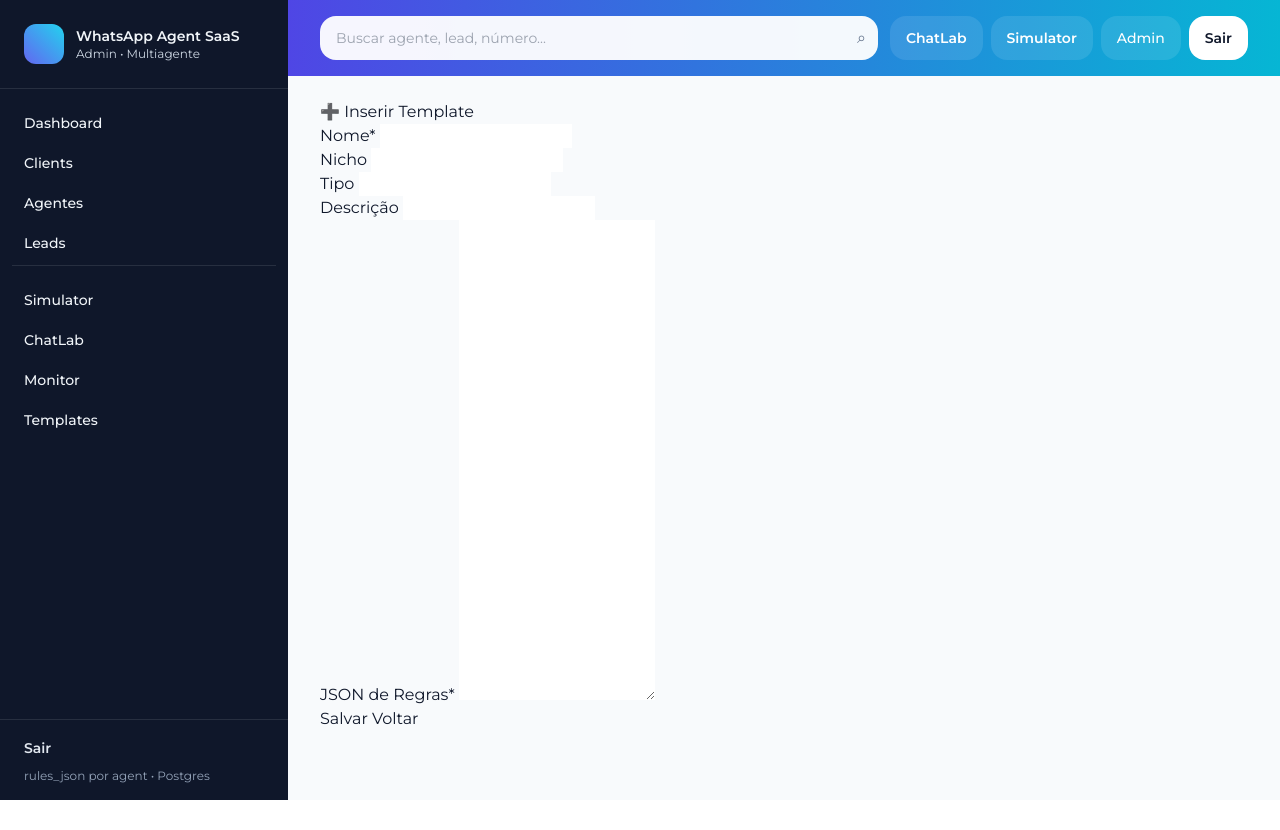
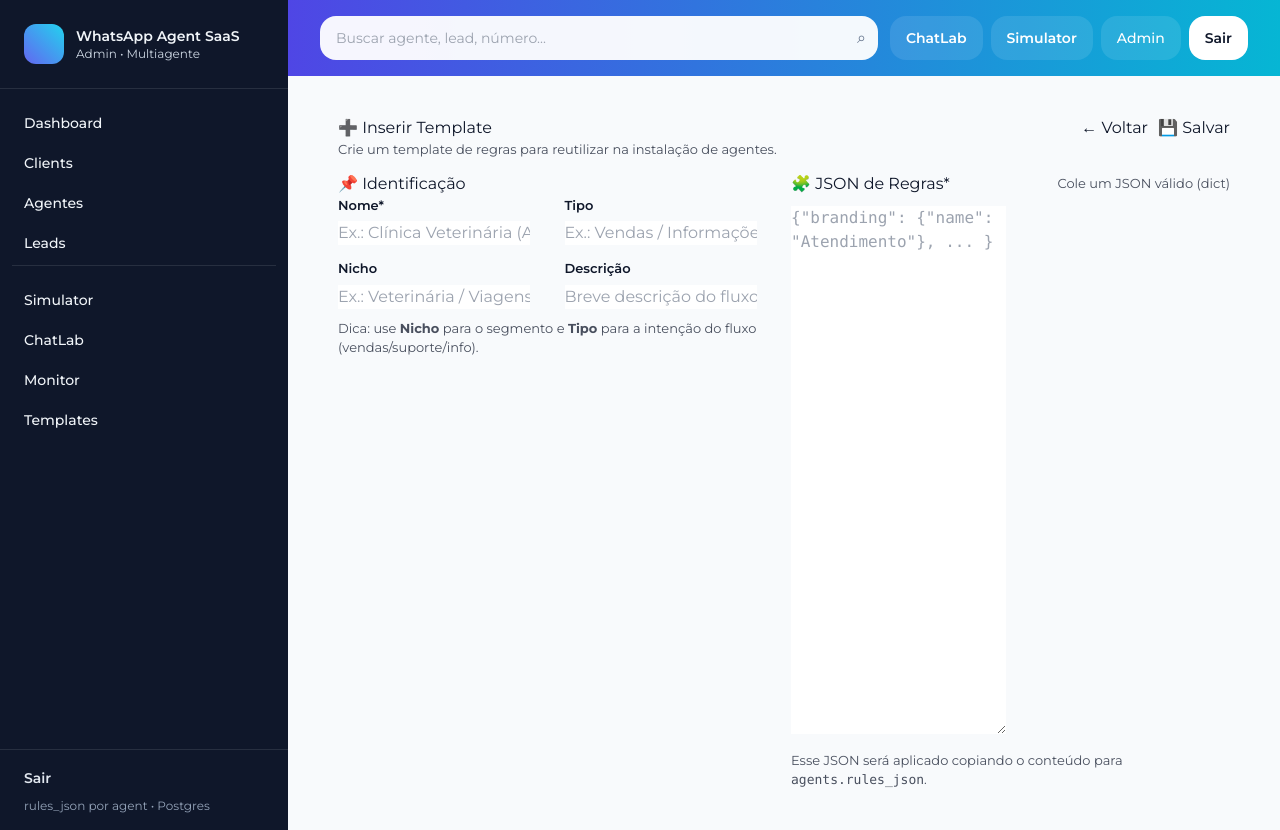
Before and after one commit to MarcilioLeiteSilva/whatsapp-agent, a FastAPI app: template app/templates/template_new.html in a window 1280 px wide. Before the commit the page ends 800 px from the top, so only its background shows below. Run offline with FastAPI, Linux system fonts and the light colour scheme; the template is opened without the code that fills it, so the values that code supplies are empty; some libraries are stand-ins or nearby versions.

Commit message:
Update template_new.html

```diff
--- a/app/templates/template_new.html
+++ b/app/templates/template_new.html
@@ -1,39 +1,93 @@
 {% extends "base.html" %}
-
 {% block content %}
 
-<h2>➕ Inserir Template</h2>
+<style>
+  .page-wrap { max-width: 1100px; margin: 0 auto; padding: 16px 18px; }
+  .page-head { display:flex; align-items:flex-start; justify-content:space-between; gap:12px; flex-wrap: wrap; }
+  .muted { opacity:.75; font-size: 13px; }
+  .grid { display:grid; grid-template-columns: 1fr 1fr; gap: 14px; }
+  .grid-1 { display:grid; grid-template-columns: 1fr; gap: 14px; }
+  @media (max-width: 980px){ .grid { grid-template-columns: 1fr; } }
+  .label { font-weight: 600; font-size: 13px; margin-bottom: 6px; }
+  textarea.codebox { font-family: ui-monospace, SFMono-Regular, Menlo, Monaco, Consolas, "Liberation Mono", "Courier New", monospace; }
+</style>
 
-<form method="post" action="{{ create_action }}">
+<div class="page-wrap">
+  <div class="page-head">
+    <div>
+      <h2 style="margin:0;">➕ Inserir Template</h2>
+      <div class="muted">Crie um template de regras para reutilizar na instalação de agentes.</div>
+    </div>
 
-  <div class="form-group">
-    <label>Nome*</label>
-    <input name="name" class="form-control" required>
+    <div style="display:flex; gap:10px; align-items:center;">
+      <a href="{{ back_url }}" class="btn btn-secondary">← Voltar</a>
+      <button form="tplForm" type="submit" class="btn btn-primary">💾 Salvar</button>
+    </div>
   </div>
 
-  <div class="form-group">
-    <label>Nicho</label>
-    <input name="niche" class="form-control">
-  </div>
+  {% if flash %}
+    <div class="alert alert-{{ flash.kind }}" style="margin-top:12px;">
+      {{ flash.message }}
+    </div>
+  {% endif %}
 
-  <div class="form-group">
-    <label>Tipo</label>
-    <input name="kind" class="form-control">
-  </div>
+  <form id="tplForm" method="post" action="{{ create_action }}" style="margin-top:12px;">
+    <div class="grid">
+      <div class="card">
+        <div class="card-body">
+          <h4 style="margin-top:0;">📌 Identificação</h4>
 
-  <div class="form-group">
-    <label>Descrição</label>
-    <input name="description" class="form-control">
-  </div>
+          <div class="grid">
+            <div>
+              <div class="label">Nome*</div>
+              <input name="name" class="form-control" required value="{{ form.name or '' }}" placeholder="Ex.: Clínica Veterinária (Atendimento)"/>
+            </div>
 
-  <div class="form-group">
-    <label>JSON de Regras*</label>
-    <textarea name="rules_text" rows="20" class="form-control">{{ example_json }}</textarea>
-  </div>
+            <div>
+              <div class="label">Tipo</div>
+              <input name="kind" class="form-control" value="{{ form.kind or '' }}" placeholder="Ex.: Vendas / Informações / Suporte"/>
+            </div>
 
-  <button type="submit" class="btn btn-success">Salvar</button>
-  <a href="{{ back_url }}" class="btn btn-secondary">Voltar</a>
+            <div>
+              <div class="label">Nicho</div>
+              <input name="niche" class="form-control" value="{{ form.niche or '' }}" placeholder="Ex.: Veterinária / Viagens / Placas"/>
+            </div>
 
-</form>
+            <div>
+              <div class="label">Descrição</div>
+              <input name="description" class="form-control" value="{{ form.description or '' }}" placeholder="Breve descrição do fluxo"/>
+            </div>
+          </div>
+
+          <div class="muted" style="margin-top:10px;">
+            Dica: use <b>Nicho</b> para o segmento e <b>Tipo</b> para a intenção do fluxo (vendas/suporte/info).
+          </div>
+        </div>
+      </div>
+
+      <div class="card">
+        <div class="card-body">
+          <div style="display:flex; justify-content:space-between; align-items:center; gap:12px; flex-wrap:wrap;">
+            <h4 style="margin:0;">🧩 JSON de Regras*</h4>
+            <div class="muted">Cole um JSON válido (dict)</div>
+          </div>
+
+          <textarea
+            name="rules_text"
+            class="form-control codebox"
+            rows="22"
+            required
+            style="margin-top:10px; resize: vertical;"
+            placeholder='{"branding": {"name": "Atendimento"}, ... }'
+          >{{ rules_text or example_json }}</textarea>
+
+          <div class="muted" style="margin-top:10px;">
+            Esse JSON será aplicado copiando o conteúdo para <code>agents.rules_json</code>.
+          </div>
+        </div>
+      </div>
+    </div>
+  </form>
+</div>
 
 {% endblock %}
```
